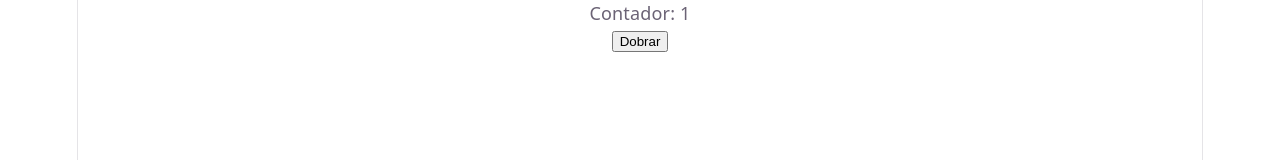
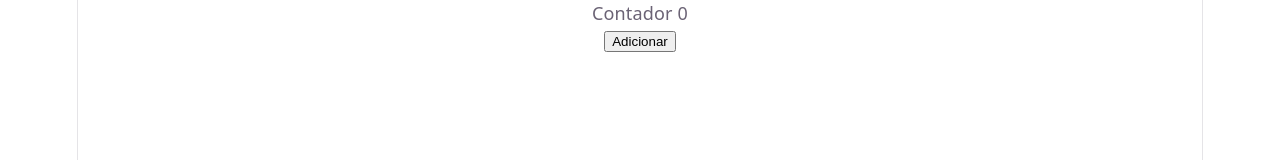
Before and after one commit to LuizAlbertoDev/Desafios-React, a React (Vite) app: page / in a window 1280 px wide. Shown: the top 160 px of the page. Built offline with nearby package versions, Linux system fonts and the light colour scheme.

Commit message:
feat: desafio de contador funcional utilizando 3 chamadas de contador +1 realizada

```diff
--- a/src/App.jsx
+++ b/src/App.jsx
@@ -1,9 +1,9 @@
-import ContadorDobrado from './Desafios/Desafio_014_contador_dobrar'
+import Somar3x from './Desafios/Desafio_015_contador_funcional_3x'
 
 function App() {
     return (
         <div>
-            <ContadorDobrado />
+            <Somar3x />
         </div>
     )
 }
--- /dev/null
+++ b/src/Desafios/Desafio_015_contador_funcional_3x.jsx
@@ -0,0 +1,21 @@
+import { useState } from "react";
+
+function Somar3x(){
+    const [numero,setNumero] = useState(0)
+
+    return(
+        <div>
+            <p>Contador {numero}</p>
+
+            <button
+                onClick={() => {
+                    setNumero(prev => prev + 1);
+                    setNumero(prev => prev + 1);
+                    setNumero(prev => prev + 1);
+                }}>
+                Adicionar
+            </button>
+        </div>
+    )
+}
+export default Somar3x
```
